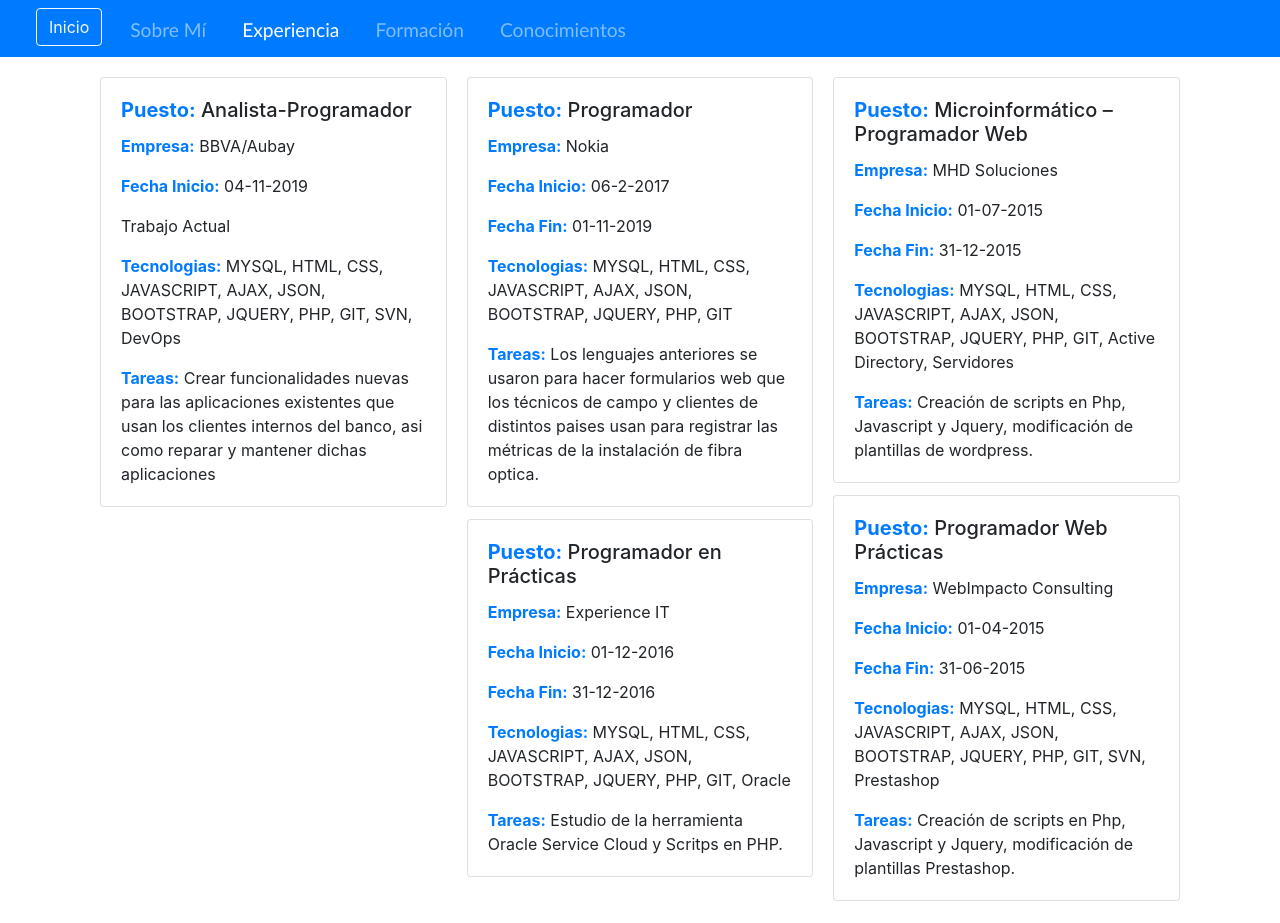
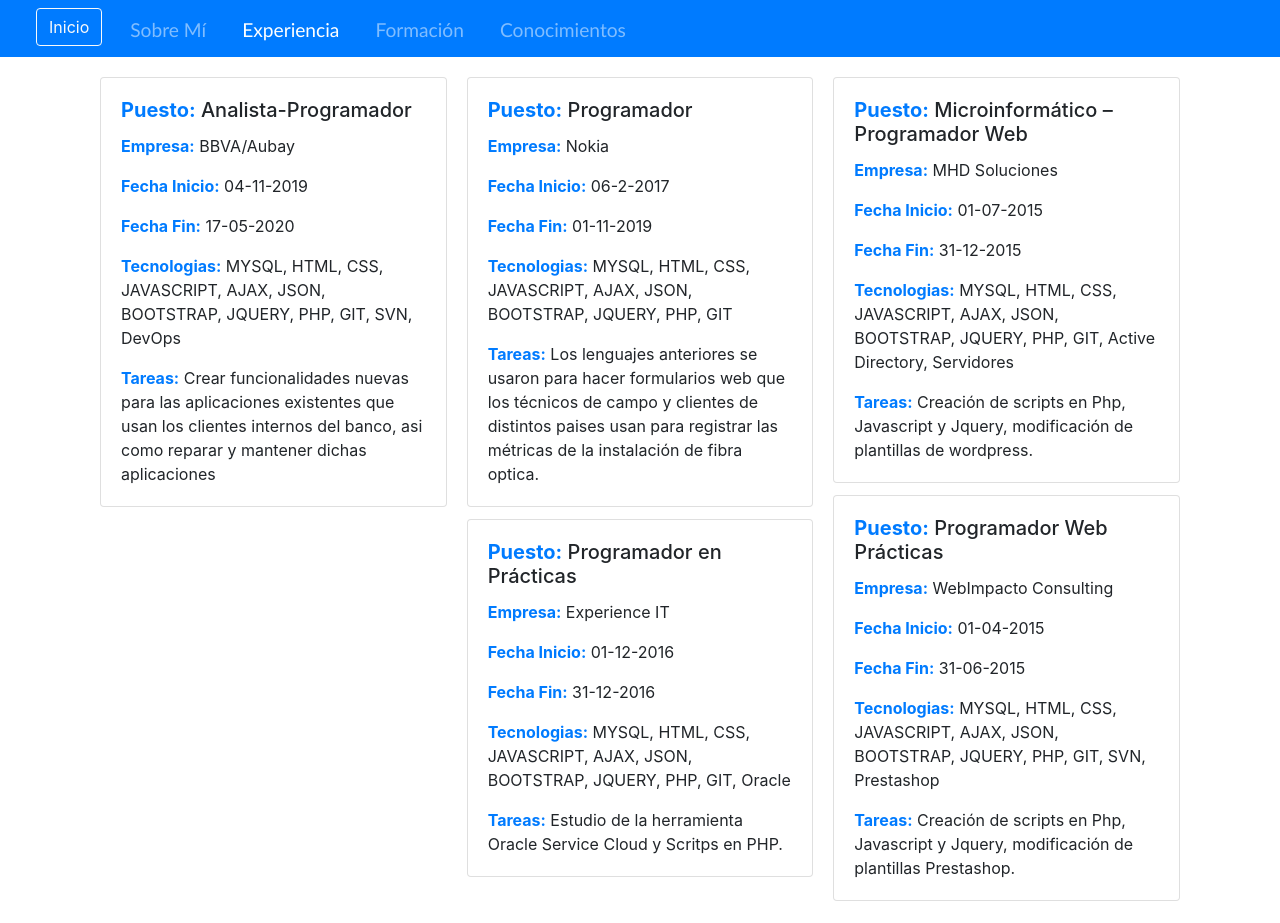
Before and after one commit to juanda-osorio/Curriculum, an Angular app: page /experiencia in a window 1280 px wide. Built offline with nearby package versions, Linux system fonts and the light colour scheme.

Commit message:
actualizada la fecha del ultimo trabajo

```diff
--- a/src/app/servicios/datos.service.ts
+++ b/src/app/servicios/datos.service.ts
@@ -25,8 +25,8 @@
         puesto: "Analista-Programador",
         empresa: "BBVA/Aubay",
         fecha_inicio: "04-11-2019",
-        fecha_fin: "",
-        actualidad: true,
+        fecha_fin: "17-05-2020",
+        actualidad: false,
         tecnologia_usada:
           "MYSQL, HTML, CSS, JAVASCRIPT, AJAX, JSON, BOOTSTRAP, JQUERY, PHP, GIT, SVN, DevOps",
         tareas: "Crear funcionalidades nuevas para las aplicaciones existentes que usan los clientes internos del banco, asi como reparar y mantener dichas aplicaciones",
```
